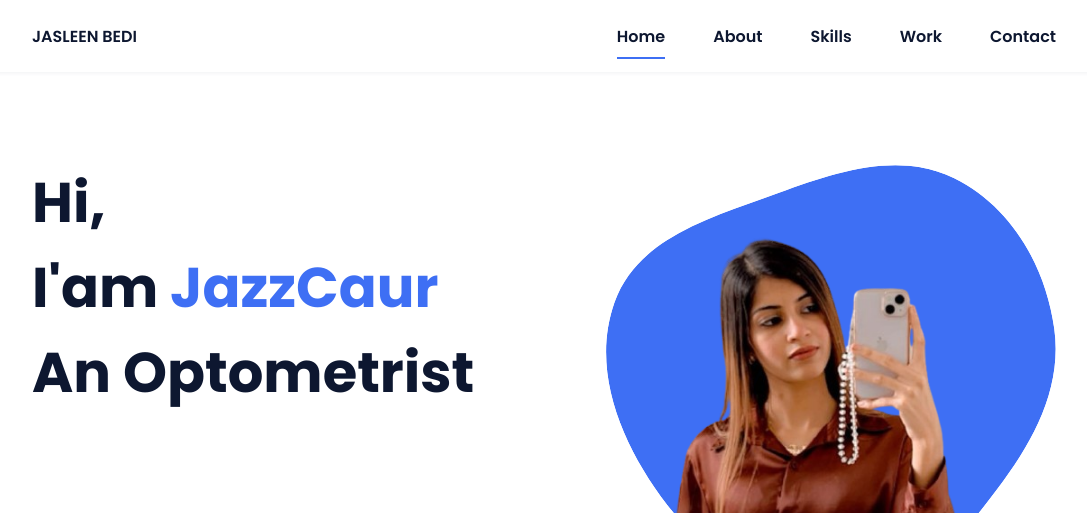
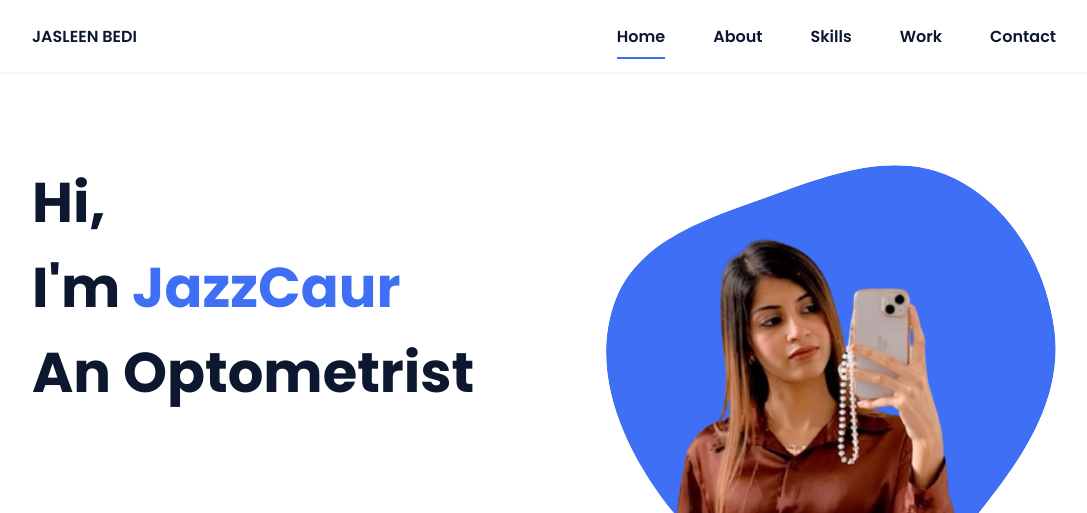
Before and after one commit to jazcaur/jazz, a plain HTML site: page index.html in a window 1280 px wide. Shown: the top 513 px of the page, without its empty margins (96-1183 px from the left). Drawn offline with nearby package versions, Linux system fonts and the light colour scheme.

Commit message:
Update index.html

```diff
--- a/index.html
+++ b/index.html
@@ -40,7 +40,7 @@
             <!--===== HOME =====-->
             <section class="home bd-grid" id="home">
                 <div class="home__data">
-                    <h1 class="home__title">Hi,<br>I'am <span class="home__title-color">JazzCaur</span><br>An Optometrist</h1>
+                    <h1 class="home__title">Hi,<br>I'm <span class="home__title-color">JazzCaur</span><br>An Optometrist</h1>
 
                 </div>
 
```
